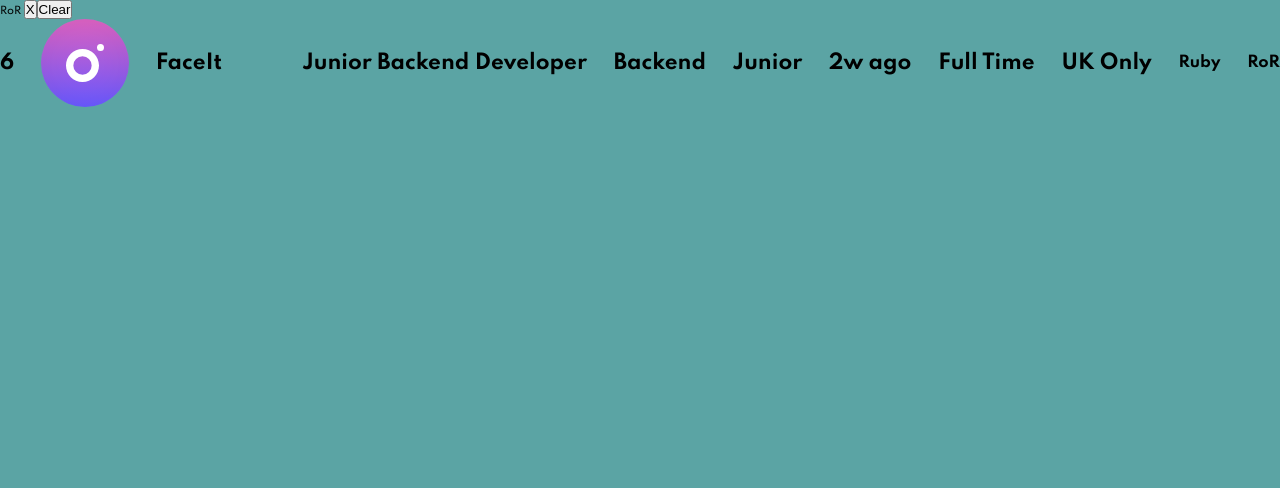
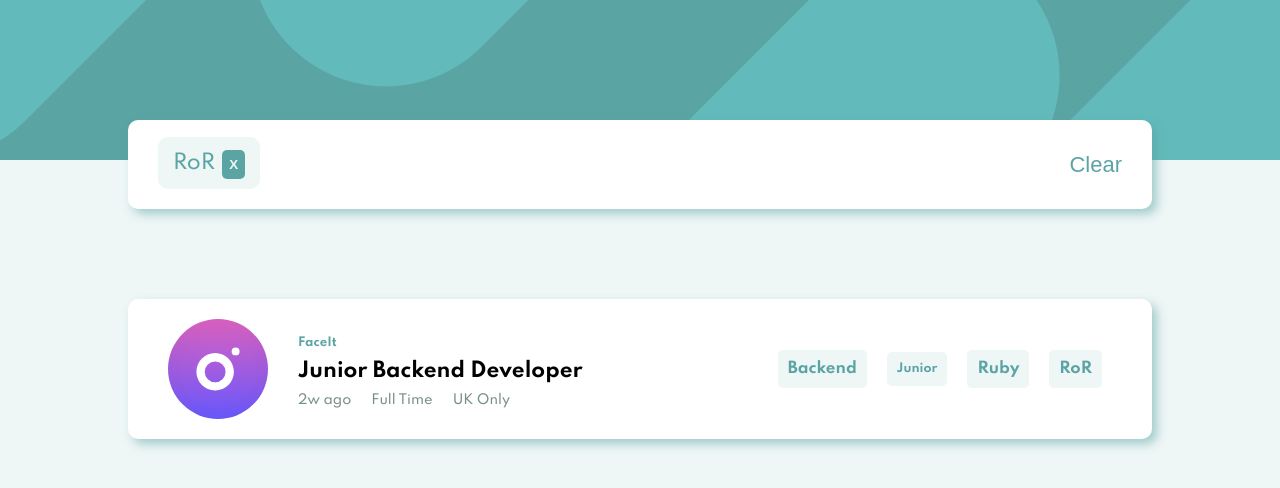
Before and after one commit to Godswilldev/Static-Job-Listing, a React (Create React App) app: page / in a window 1280 px wide. Both pictures are taken after a click on the element "RoR". Shown: the top 488 px of the page. Built offline with nearby package versions, Linux system fonts and the light colour scheme.

Commit message:
complete desktop view

```diff
--- a/src/App.js
+++ b/src/App.js
@@ -4,7 +4,8 @@ import Job from "./components/Job";
 class App extends Component {
   render() {
     return (
-      <div>
+      <div className="app">
+        <div className="header"></div>
         <Job />
       </div>
     );
--- a/src/components/Job.js
+++ b/src/components/Job.js
@@ -68,43 +68,95 @@ export default class Job extends Component {
 
   render() {
     return (
-      <div key={uuid()}>
-        <div className="filters">
-          {this.state.filters.map((f, idx) => (
-            <span key={uuid()}>
-              {f} <button onClick={() => this.deleteFilter(f)}>X</button>
+      <div className="job">
+        <div className={this.state.filters.length >= 1 && "job__filters"}>
+          <div>
+            {this.state.filters.map((f) => (
+              <span className="job__filters--name" key={uuid()}>
+                {f}
+                <button
+                  className="job__filters--btn"
+                  onClick={() => this.deleteFilter(f)}
+                >
+                  X
+                </button>
               </span>
             ))}
-
+          </div>
+          <div>
             {this.state.filters.length >= 1 && (
-            <button onClick={this.reset}>Clear</button>
+              <button className="job__filters--clear" onClick={this.reset}>
+                Clear
+              </button>
             )}
           </div>
-        {this.state.Jobs.map((job, idx) => (
-          <div key={uuid()} className="job">
-            <h1>{job.id}</h1>
-            <img src={job.logo} alt={`${job.company} logo`} />
-            <h1>{job.company}</h1>
-            <h1>{job.new && "New"}</h1>
-            <h1>{job.featured && "Featured"}</h1>
-            <h1>{job.position}</h1>
-            <h1 onClick={() => this.applyFilter(job.role)}>{job.role}</h1>
-            <h1 onClick={() => this.applyFilter(job.level)}>{job.level}</h1>
-            <h1>{job.postedAt}</h1>
-            <h1>{job.contract}</h1>
-            <h1>{job.location}</h1>
+        </div>
+
+        <div>
+          {this.state.Jobs.map((job) => (
+            <div key={uuid()} className="job__list">
+              <div className="job__list--left">
+                <img
+                  className="job__list--left---img"
+                  src={job.logo}
+                  alt={`${job.company} logo`}
+                />
+                <div className="job__list--left---infos">
+                  <div className="job__list--left---infos---type">
+                    <h3 className="job__list--company">{job.company}</h3>
+                    <h3 className={job.new && "job__list--new"}>
+                      {job.new && "New"}
+                    </h3>
+                    <h3 className={job.featured && "job__list--featured"}>
+                      {job.featured && "Featured"}
+                    </h3>
+                  </div>
+
+                  <h3 className="job__list--position">{job.position}</h3>
+
+                  <div className="job__list--left---infos---type">
+                    <p className="job__list--postedAt">{job.postedAt} </p>
+                    <p className="job__list--contract">{job.contract}</p>
+                    <p className="job__list--location">{job.location}</p>
+                  </div>
+                </div>
+              </div>
+
+              <div className="job__list--right">
+                <h2
+                  className="job__list--role right"
+                  onClick={() => this.applyFilter(job.role)}
+                >
+                  {job.role}
+                </h2>
+                <h3
+                  className="job__list--level right"
+                  onClick={() => this.applyFilter(job.level)}
+                >
+                  {job.level}
+                </h3>
                 {job.languages.map((l, idx) => (
-              <h2 key={uuid()} onClick={() => this.applyFilter(l)}>
+                  <h2
+                    className="job__list--languages right"
+                    key={uuid()}
+                    onClick={() => this.applyFilter(l)}
+                  >
                     {l}
                   </h2>
                 ))}
-            {job.tools.map((t, idx) => (
-              <h2 key={uuid()} onClick={() => this.applyFilter(t)}>
+                {job.tools.map((t) => (
+                  <h2
+                    className="job__list--tools right"
+                    key={uuid()}
+                    onClick={() => this.applyFilter(t)}
+                  >
                     {t}
                   </h2>
                 ))}
               </div>
+            </div>
           ))}
+        </div>
       </div>
     );
   }
--- a/src/sass/base/_reset.scss
+++ b/src/sass/base/_reset.scss
@@ -12,6 +12,6 @@ html {
 }
 
 body {
-    background-color: $Desaturated-Dark-Cyan;
+    // background-color: $Desaturated-Dark-Cyan;
     font-family: "Spartan", sans-serif;
 }
--- a/src/sass/components/_job.scss
+++ b/src/sass/components/_job.scss
@@ -1,5 +1,142 @@
+.header {
+    background-image: url(../../images/bg-header-desktop.svg);
+    height: 20vh;
+    background-position: center;
+    background-size: cover;
+    background-repeat: no-repeat;
+    background-color: $Desaturated-Dark-Cyan;
+    margin-bottom: 5rem;
+}
+
+.app {
+    background-color: $Light-Grayish-Cyan;
+    height: 100vh;
+    overflow: scroll;
+}
+
 .job {
-    display: flex;
-    justify-content: space-between;
-    align-items: center;
+    width: 80%;
+    margin: 0 auto;
+    &__filters {
+        position: relative;
+        top: -9rem;
+        background-color: #fff;
+        display: flex;
+        justify-content: space-between;
+        align-items: center;
+        padding: 3rem;
+        border-radius: 1rem;
+        box-shadow: 0.5rem 0.5rem 1rem rgba($Desaturated-Dark-Cyan, $alpha: 0.5);
+        transition: 0.5s all;
+        &--name {
+            font-size: 2rem;
+            color: $Desaturated-Dark-Cyan;
+            background-color: $Light-Grayish-Cyan;
+            padding: 1.5rem;
+            border-radius: 1rem;
+            margin-right: 2rem;
+        }
+        &--btn {
+            background-color: $Desaturated-Dark-Cyan;
+            color: $Light-Grayish-Cyan;
+            padding: 0.7rem;
+            border: none;
+            font-weight: 700;
+            outline: none;
+            border-radius: 0.5rem;
+            cursor: pointer;
+            transition: 0.5s all;
+            margin-left: 0.7rem;
+            &:hover {
+                background-color: $Very-Dark-Grayish-Cyan;
+            }
+        }
+        &--clear {
+            font-size: 2.2rem;
+            border: none;
+            outline: none;
+            color: $Desaturated-Dark-Cyan;
+            background-color: transparent;
+            cursor: pointer;
+            transition: 0.3s all;
+            &:hover {
+                text-decoration: underline;
+            }
+        }
+    }
+
+    &__list {
+        display: flex;
+        align-items: center;
+        background-color: #fff;
+        justify-content: space-between;
+        margin-bottom: 3rem;
+        padding: 2rem 4rem;
+        border-radius: 1rem;
+        box-shadow: 0.5rem 0.5rem 1rem rgba($Desaturated-Dark-Cyan, $alpha: 0.5);
+
+        &--left {
+            display: flex;
+            align-items: center;
+
+            &---img {
+                width: 10rem;
+                margin-right: 1rem;
+            }
+            &---infos {
+                margin-left: 2rem;
+                &---type {
+                    display: flex;
+                }
+            }
+        }
+        &--right {
+            display: flex;
+            align-items: center;
+
+            .right {
+                background-color: $Light-Grayish-Cyan;
+                margin: 1rem;
+                padding: 1rem;
+                border-radius: 0.5rem;
+                color: $Desaturated-Dark-Cyan;
+                cursor: pointer;
+            }
+        }
+        &--position {
+            font-size: 2rem;
+            margin-top: 0.5rem;
+        }
+
+        &--new,
+        &--featured {
+            background-color: $Very-Dark-Grayish-Cyan;
+            color: $Light-Grayish-Cyan;
+            border-radius: 10rem;
+            margin: 0 1rem;
+            padding: 0.5rem 1rem;
+            margin-bottom: 1rem;
+        }
+        &--new {
+            background-color: $Desaturated-Dark-Cyan;
+        }
+        &--company {
+            background-color: transparent;
+            color: $Desaturated-Dark-Cyan;
+            margin: 0;
+            padding: 0.5rem 0;
+        }
+        &--postedAt,
+        &--contract,
+        &--location {
+            font-weight: 500;
+            font-size: 1.3rem;
+            margin-top: 1rem;
+            color: $Dark-Grayish-Cyan;
+        }
+        &--contract,
+        &--location {
+            margin-left: 2rem;
+        }
+    }
 }
```
Lines whose indentation alone changed are shown as unchanged.
